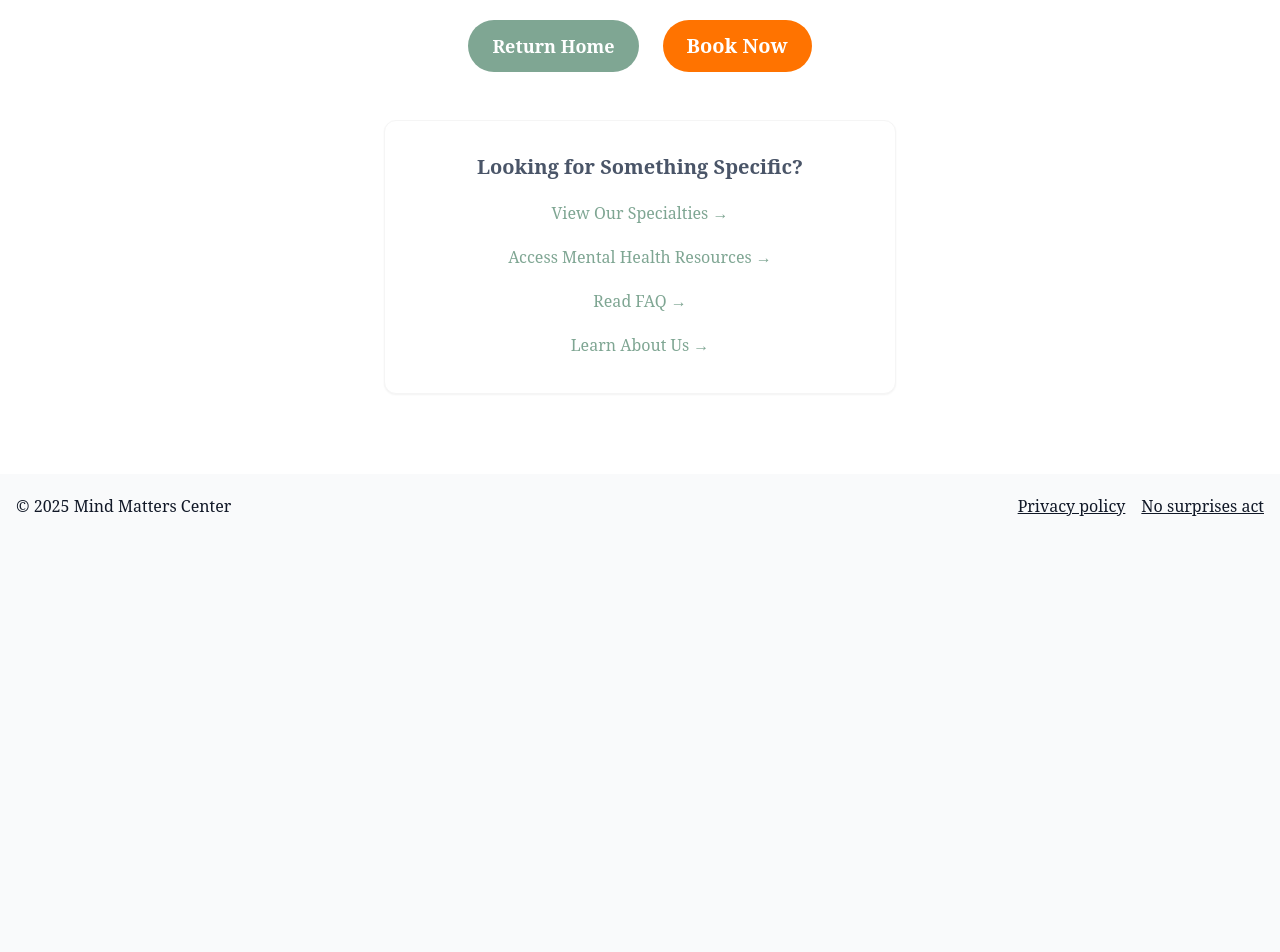
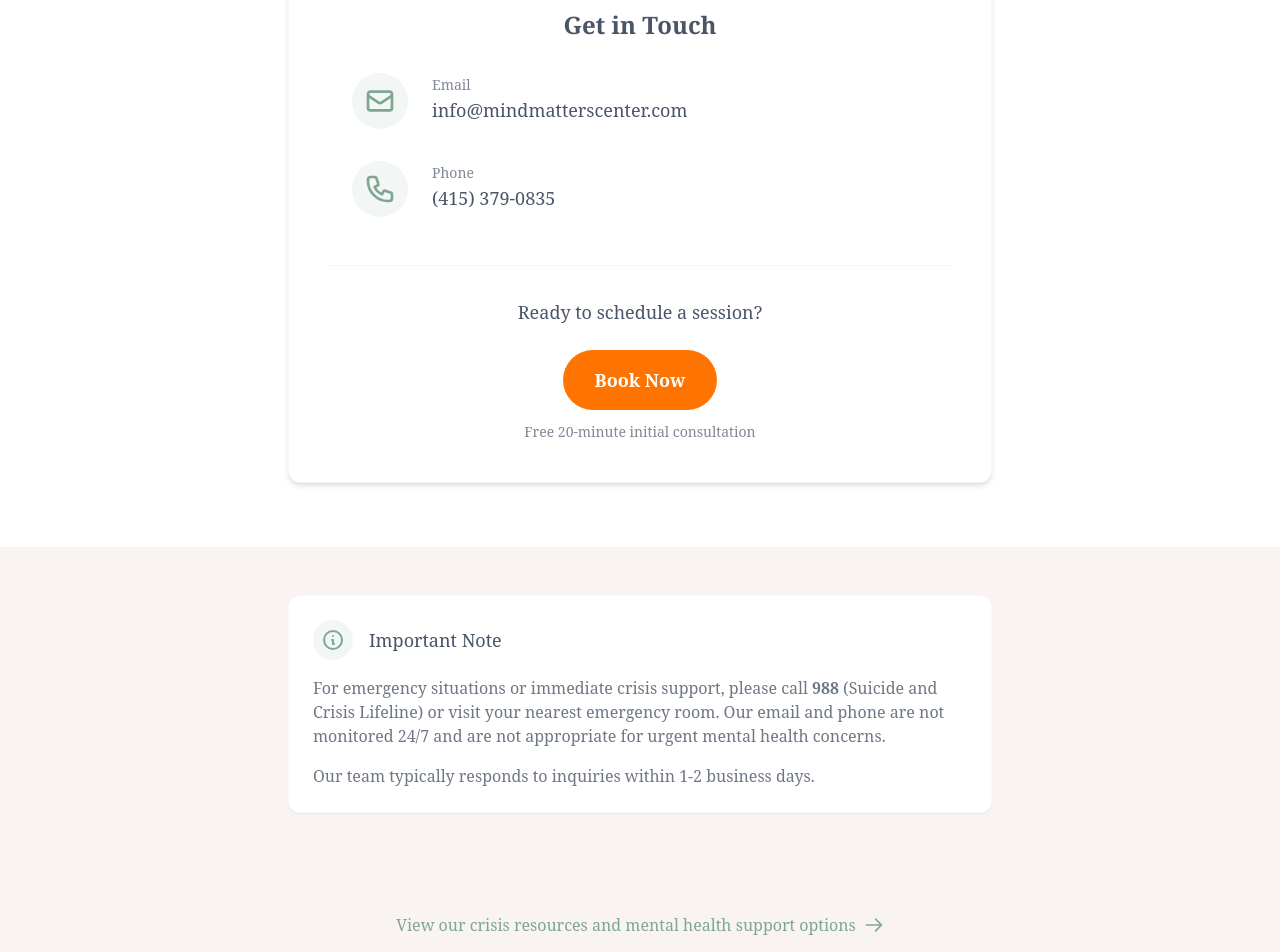
Before and after one commit to SravanthiSinha/mmc, a React (Vite) app: page /mmc/contact in a window 1280 px wide. Shown: the part 440-1392 px from the top of the page. Before the commit the page ends 978 px from the top, so only its background shows below. Built offline with nearby package versions, Linux system fonts and the light colour scheme; a web font is replaced by a local one.

Commit message:
include contact page

```diff
--- a/src/App.jsx
+++ b/src/App.jsx
@@ -16,6 +16,7 @@ import OurTeam from './pages/OurTeam';
 import NotFound from './pages/NotFound';
 import JoinOurTeam from './pages/JoinOurTeam';
 import ChineseServices from './pages/ChineseServices';
+import Contact from './pages/Contact';
 
 const App = () => {
   return (
@@ -27,6 +28,7 @@ const App = () => {
           <Route path="/about" element={<About />} />
           <Route path="/our-team" element={<OurTeam />} />
           <Route path="/join-our-team" element={<JoinOurTeam />} />
+          <Route path="/contact" element={<Contact />} />
           <Route path="/faq" element={<Faq />} />
           <Route path="/resources" element={<Resources />} />
           <Route path="/specialties" element={<Specialties />} />
--- a/src/components/Layout/Navbar.jsx
+++ b/src/components/Layout/Navbar.jsx
@@ -53,7 +53,8 @@ const Navbar = () => {
     {
       path: '/about', label: 'About us', dropdownItems: [
         { path: '/our-team', label: 'Our team' },
-        { path: '/join-our-team', label: 'Join our team' }
+        { path: '/contact', label: 'Contact us' },
+        { path: '/join-our-team', label: 'Join our team' },
       ]
     },
     { path: '/faq', label: 'FAQ' },
--- /dev/null
+++ b/src/pages/Contact.jsx
@@ -0,0 +1,135 @@
+import React from 'react';
+import { Link } from 'react-router-dom';
+import { FadeInSection } from '../components/shared/Animations';
+import { BOOKING_URL, CONTACT_INFO } from '../constants';
+
+const Contact = () => {
+  return (
+    <div className="min-h-screen pt-20 sm:pt-24 md:pt-32 bg-brand-background-secondary">
+      {/* Hero Section */}
+      <section className="mb-12 sm:mb-16 md:mb-20">
+        <div className="max-w-7xl mx-auto px-4 sm:px-6 lg:px-8">
+          <div className="text-center max-w-4xl mx-auto">
+            <h1 className="text-2xl sm:text-3xl md:text-4xl lg:text-5xl font-serif text-brand-text-primary mb-6 sm:mb-8">
+              Contact Us
+            </h1>
+            <p className="text-base sm:text-lg md:text-xl text-brand-text-primary max-w-3xl mx-auto">
+               We're here to answer your questions and help you begin your journey toward healing and well-being.
+            </p>
+          </div>
+        </div>
+      </section>
+
+      {/* Contact Information Section */}
+      <section className="py-12 md:py-16 bg-brand-background-primary">
+        <div className="max-w-3xl mx-auto px-4 sm:px-6 lg:px-8">
+          <FadeInSection>
+            <div className="bg-white shadow-md rounded-xl p-8 md:p-10 border border-brand-gray-warm">
+              <h2 className="text-xl md:text-2xl font-serif text-brand-text-primary mb-8 text-center">
+                Get in Touch
+              </h2>
+
+              <div className="space-y-8 max-w-xl mx-auto">
+                {/* Email */}
+                <div className="flex items-center gap-6">
+                  <div className="bg-brand-sage/10 p-3 rounded-full">
+                    <svg className="w-8 h-8 text-brand-sage" fill="none" viewBox="0 0 24 24" stroke="currentColor">
+                      <path strokeLinecap="round" strokeLinejoin="round" strokeWidth={2} d="M3 8l7.89 5.26a2 2 0 002.22 0L21 8M5 19h14a2 2 0 002-2V7a2 2 0 00-2-2H5a2 2 0 00-2 2v10a2 2 0 002 2z" />
+                    </svg>
+                  </div>
+                  <div>
+                    <p className="text-sm text-brand-text-primary/70">Email</p>
+                    <a href={`mailto:${CONTACT_INFO.email}`} className="text-lg text-brand-text-primary hover:text-brand-sage transition-colors">
+                      {CONTACT_INFO.email}
+                    </a>
+                  </div>
+                </div>
+
+                {/* Phone */}
+                <div className="flex items-center gap-6">
+                  <div className="bg-brand-sage/10 p-3 rounded-full">
+                    <svg className="w-8 h-8 text-brand-sage" fill="none" viewBox="0 0 24 24" stroke="currentColor">
+                      <path strokeLinecap="round" strokeLinejoin="round" strokeWidth={2} d="M3 5a2 2 0 012-2h3.28a1 1 0 01.948.684l1.498 4.493a1 1 0 01-.502 1.21l-2.257 1.13a11.042 11.042 0 005.516 5.516l1.13-2.257a1 1 0 011.21-.502l4.493 1.498a1 1 0 01.684.949V19a2 2 0 01-2 2h-1C9.716 21 3 14.284 3 6V5z" />
+                    </svg>
+                  </div>
+                  <div>
+                    <p className="text-sm text-brand-text-primary/70">Phone</p>
+                    <a href={`tel:${CONTACT_INFO.phone.replace(/[^\d+]/g, '')}`} className="text-lg text-brand-text-primary hover:text-brand-sage transition-colors">
+                      {CONTACT_INFO.phone}
+                    </a>
+                  </div>
+                </div>
+              </div>
+
+              <div className="mt-12 pt-8 border-t border-brand-gray-warm text-center">
+                <h3 className="text-lg font-medium text-brand-text-primary mb-6">
+                  Ready to schedule a session?
+                </h3>
+                <Link
+                  to={BOOKING_URL}
+                  target="_blank"
+                  className="inline-block bg-brand-coral text-white text-lg font-bold
+                    px-8 py-4 rounded-full hover:bg-brand-coralLight transition-all duration-200
+                    hover:transform hover:scale-105 active:scale-95"
+                >
+                  Book Now
+                </Link>
+                <p className="text-sm text-brand-text-primary/70 mt-3">
+                  Free 20-minute initial consultation
+                </p>
+              </div>
+            </div>
+
+          </FadeInSection>
+        </div>
+      </section>
+
+      {/* Important Note Section */}
+      <section className="py-8 sm:py-12 bg-brand-background-secondary">
+        <div className="max-w-3xl mx-auto px-4 sm:px-6 lg:px-8">
+          <FadeInSection>
+            <div className="bg-white shadow-sm rounded-xl p-6 border border-brand-gray-warm/50">
+              <div className="flex items-center gap-4 mb-4">
+                <div className="bg-brand-sage/10 p-2 rounded-full">
+                  <svg className="w-6 h-6 text-brand-sage" fill="none" viewBox="0 0 24 24" stroke="currentColor">
+                    <path strokeLinecap="round" strokeLinejoin="round" strokeWidth={2} d="M13 16h-1v-4h-1m1-4h.01M21 12a9 9 0 11-18 0 9 9 0 0118 0z" />
+                  </svg>
+                </div>
+                <h3 className="text-lg font-medium text-brand-text-primary">
+                  Important Note
+                </h3>
+              </div>
+              <div>
+                <p className="text-base text-brand-text-primary/80">
+                  For emergency situations or immediate crisis support, please call <strong>988</strong> (Suicide and Crisis Lifeline) or visit your nearest emergency room. Our email and phone are not monitored 24/7 and are not appropriate for urgent mental health concerns.
+                </p>
+                <p className="text-base text-brand-text-primary/80 mt-4">
+                  Our team typically responds to inquiries within 1-2 business days.
+                </p>
+              </div>
+            </div>
+          </FadeInSection>
+        </div>
+      </section>
+
+      {/* Resources Link */}
+      <section className="py-8 sm:py-12 bg-brand-background-secondary">
+        <div className="max-w-3xl mx-auto px-4 sm:px-6 lg:px-8 text-center">
+          <FadeInSection>
+            <Link
+              to="/resources"
+              className="inline-flex items-center text-brand-sage hover:text-brand-coral transition-colors"
+            >
+              <span>View our crisis resources and mental health support options</span>
+              <svg className="w-5 h-5 ml-2" fill="none" viewBox="0 0 24 24" stroke="currentColor">
+                <path strokeLinecap="round" strokeLinejoin="round" strokeWidth={2} d="M14 5l7 7m0 0l-7 7m7-7H3" />
+              </svg>
+            </Link>
+          </FadeInSection>
+        </div>
+      </section>
+    </div>
+  );
+};
+
+export default Contact;
--- a/src/pages/Home.jsx
+++ b/src/pages/Home.jsx
@@ -377,8 +377,8 @@ const Home = () => {
               </div>
             </div>
 
-            {/* Secondary Link */}
-            <div className="flex justify-center mt-8">
+            {/* Secondary Links */}
+            <div className="flex flex-col md:flex-row justify-center gap-4 mt-8">
               <Link
                 to="/join-our-team"
                 className="flex items-center p-4 rounded-lg bg-white border border-brand-gray-warm hover:bg-brand-sage/10 transition-all duration-200 shadow-sm hover:shadow-md"
@@ -387,6 +387,19 @@ const Home = () => {
                   <path strokeLinecap="round" strokeLinejoin="round" strokeWidth={2} d="M18 9v3m0 0v3m0-3h3m-3 0h-3m-2-5a4 4 0 11-8 0 4 4 0 018 0zM3 20a6 6 0 0112 0v1H3v-1z" />
                 </svg>
                 <span className="font-medium text-brand-text-primary">Interested in joining our team?</span>
+                <svg className="w-4 h-4 ml-2 text-brand-sage" fill="none" viewBox="0 0 24 24" stroke="currentColor">
+                  <path strokeLinecap="round" strokeLinejoin="round" strokeWidth={2} d="M9 5l7 7-7 7" />
+                </svg>
+              </Link>
+
+              <Link
+                to="/contact"
+                className="flex items-center p-4 rounded-lg bg-white border border-brand-gray-warm hover:bg-brand-sage/10 transition-all duration-200 shadow-sm hover:shadow-md"
+              >
+                <svg className="w-5 h-5 text-brand-sage mr-3" fill="none" viewBox="0 0 24 24" stroke="currentColor">
+                  <path strokeLinecap="round" strokeLinejoin="round" strokeWidth={2} d="M3 8l7.89 5.26a2 2 0 002.22 0L21 8M5 19h14a2 2 0 002-2V7a2 2 0 00-2-2H5a2 2 0 00-2 2v10a2 2 0 002 2z" />
+                </svg>
+                <span className="font-medium text-brand-text-primary">Need to get in touch with us?</span>
                 <svg className="w-4 h-4 ml-2 text-brand-sage" fill="none" viewBox="0 0 24 24" stroke="currentColor">
                   <path strokeLinecap="round" strokeLinejoin="round" strokeWidth={2} d="M9 5l7 7-7 7" />
                 </svg>
```
